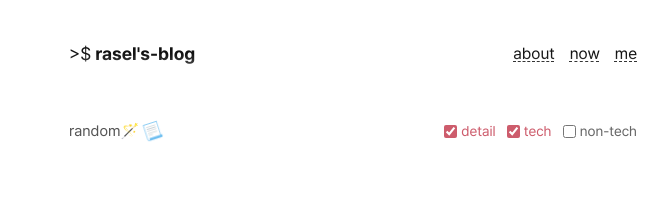
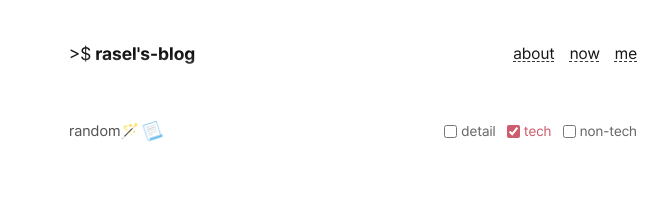
Before and after one commit to raselshikdar/blog.rasel.us.kg, a Next.js app: page / in a window 1280 px wide. Shown: the top 206 px of the page, without its empty margins (287-956 px from the left). Built offline with nearby package versions, Linux system fonts and the light colour scheme.

Commit message:
Update Posts.tsx

```diff
--- a/src/components/Posts/Posts.tsx
+++ b/src/components/Posts/Posts.tsx
@@ -175,7 +175,7 @@ const Posts: React.FC<Props> = ({ posts }) => {
               type="checkbox"
               name="detailView"
               id="detailView"
-              checked={mode === 'normal'}
+              checked={mode === 'detail'}
               onChange={() => setMode(mode === 'normal' ? 'detail' : 'normal')}
             />
             <label htmlFor="detailView">detail</label>
```
